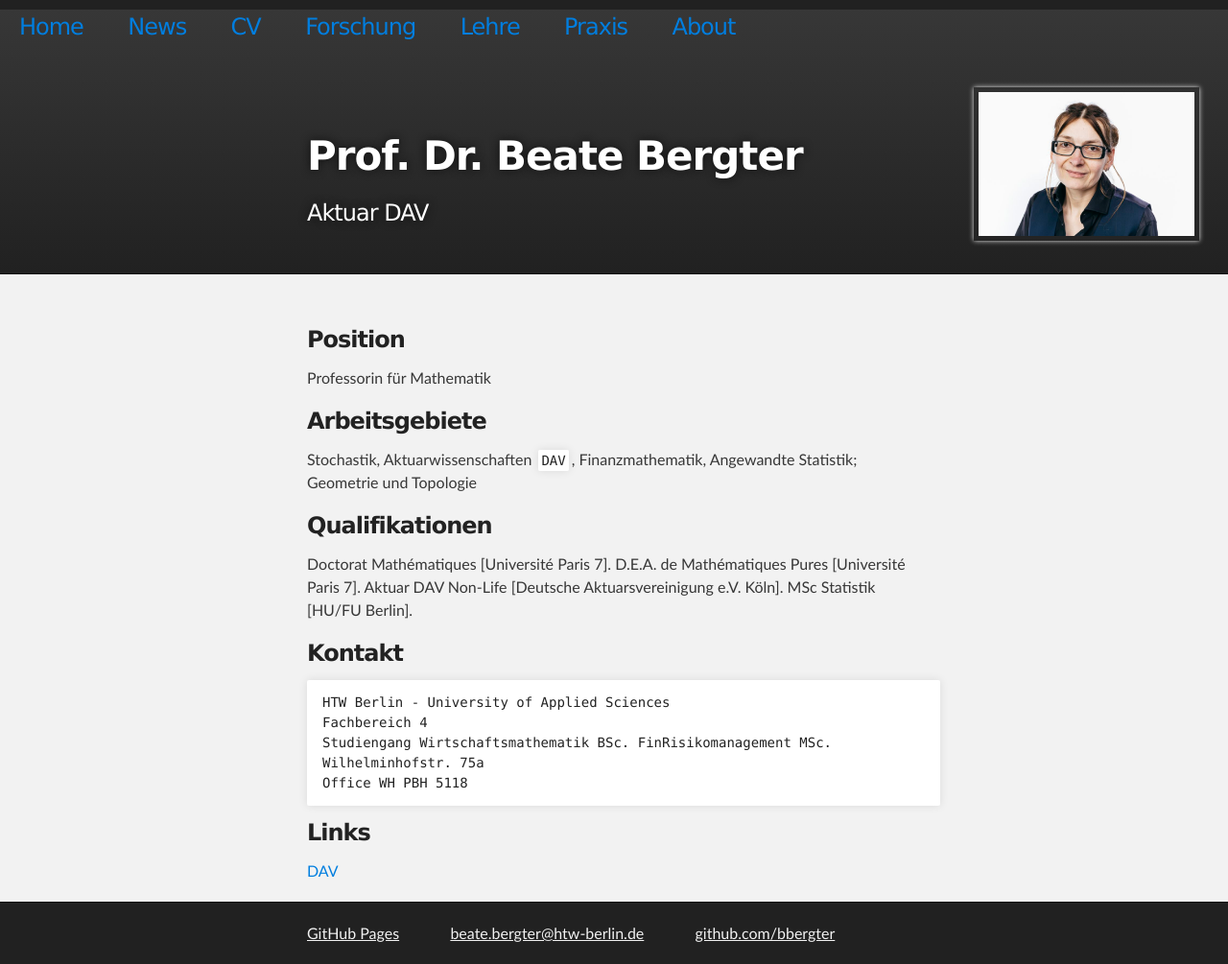
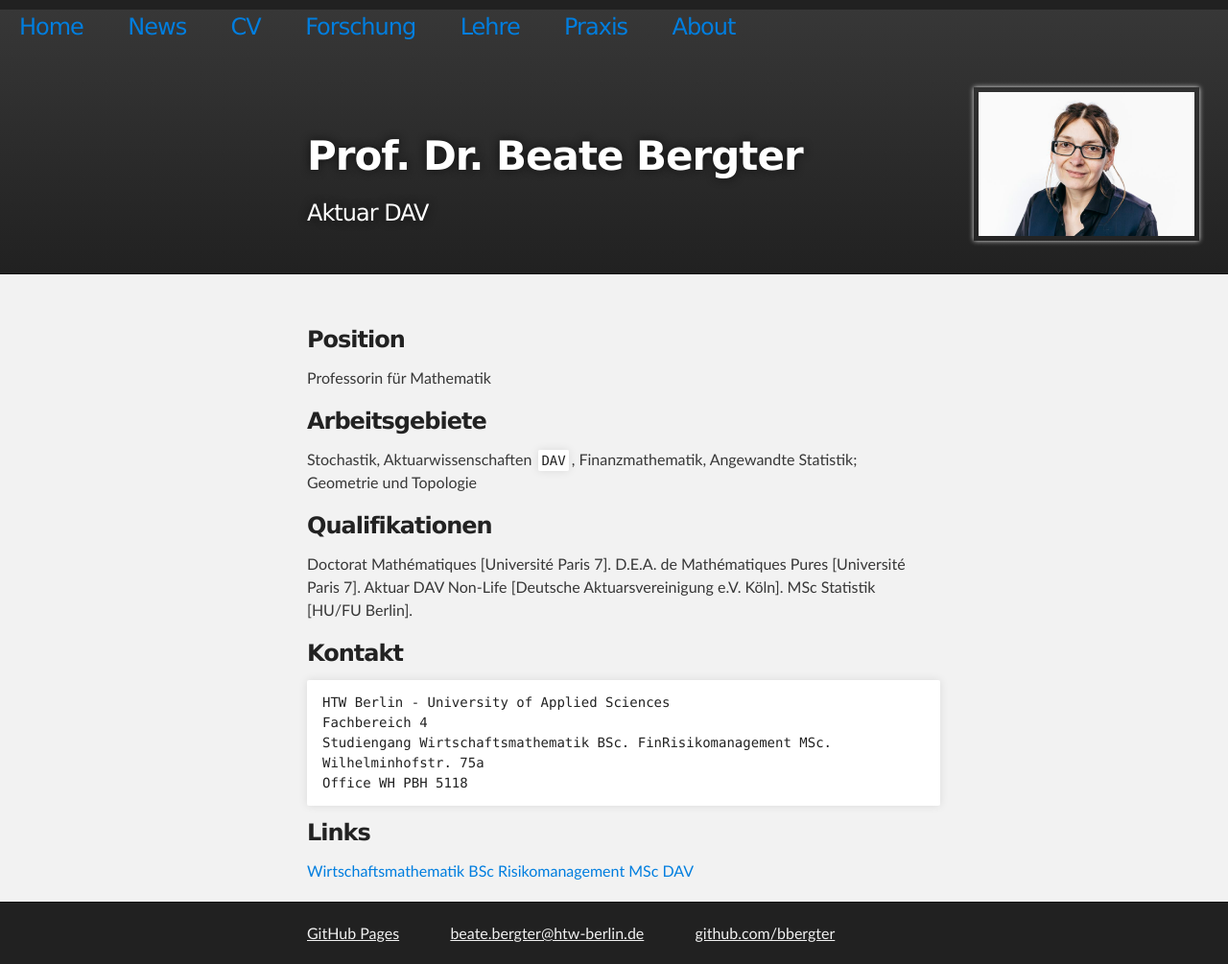
Before and after one commit to bbergter/bbergter, a Jekyll site: the page index.html, which Jekyll copies as it is, in a window 1280 px wide. Shown: the whole page at 96% size. Built offline with Jekyll 4.4.1, drawn with Linux system fonts in a browser that asks for light colours.

Commit message:
Update index.html

```diff
--- a/index.html
+++ b/index.html
@@ -79,6 +79,8 @@ Office WH PBH 5118
 
 
 <h3>Links</h3>
+<a href="http://wm.htw-berlin.de/" target="_blank">Wirtschaftsmathematik BSc</a>
+<a href="http://finrisk.htw-berlin.de/" target="_blank">Risikomanagement MSc</a>
 <a href="http://aktuar.de/" target="_blank">DAV</a>
 
 
```
